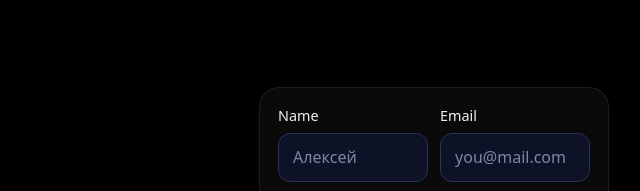
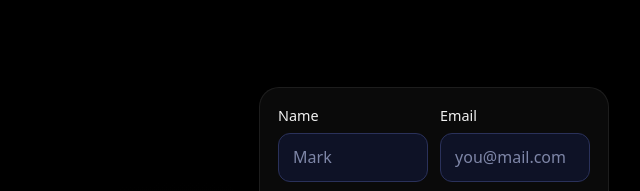
Before and after one commit to Dianased/china-form, a website: page public/index.html in a window 1280 px wide. Shown: the part 4880-5071 px from the top of the page, 449-1089 px from the left. Drawn offline with nearby package versions, Linux system fonts and the light colour scheme.

Commit message:
Update placeholder text for name input field

```diff
--- a/public/index.html
+++ b/public/index.html
@@ -335,7 +335,7 @@ day hours minutes
         <div class="fields">
           <label for="name">
             <span>Name</span>
-            <input id="name" name="name" type="text" required autocomplete="name" placeholder="Алексей">
+            <input id="name" name="name" type="text" required autocomplete="name" placeholder="Mark">
           </label>
 
           <label for="email">
```
